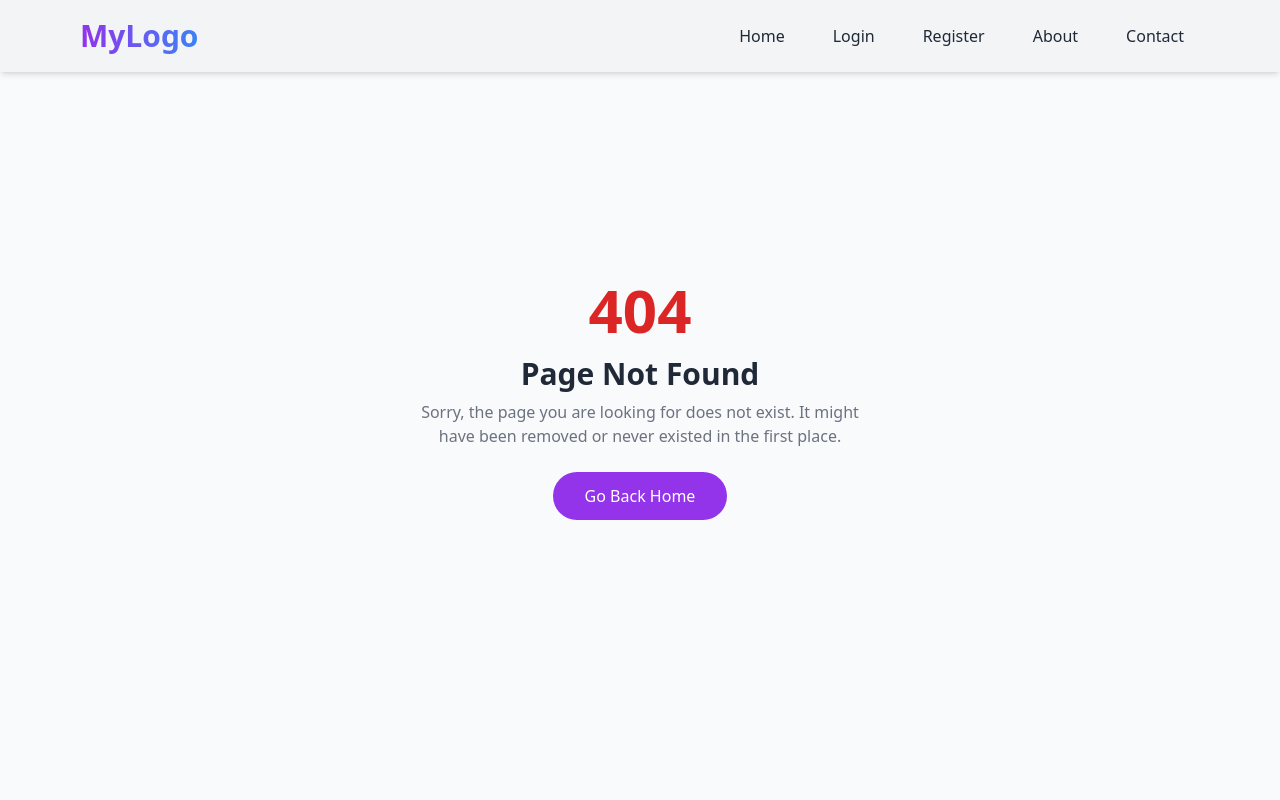
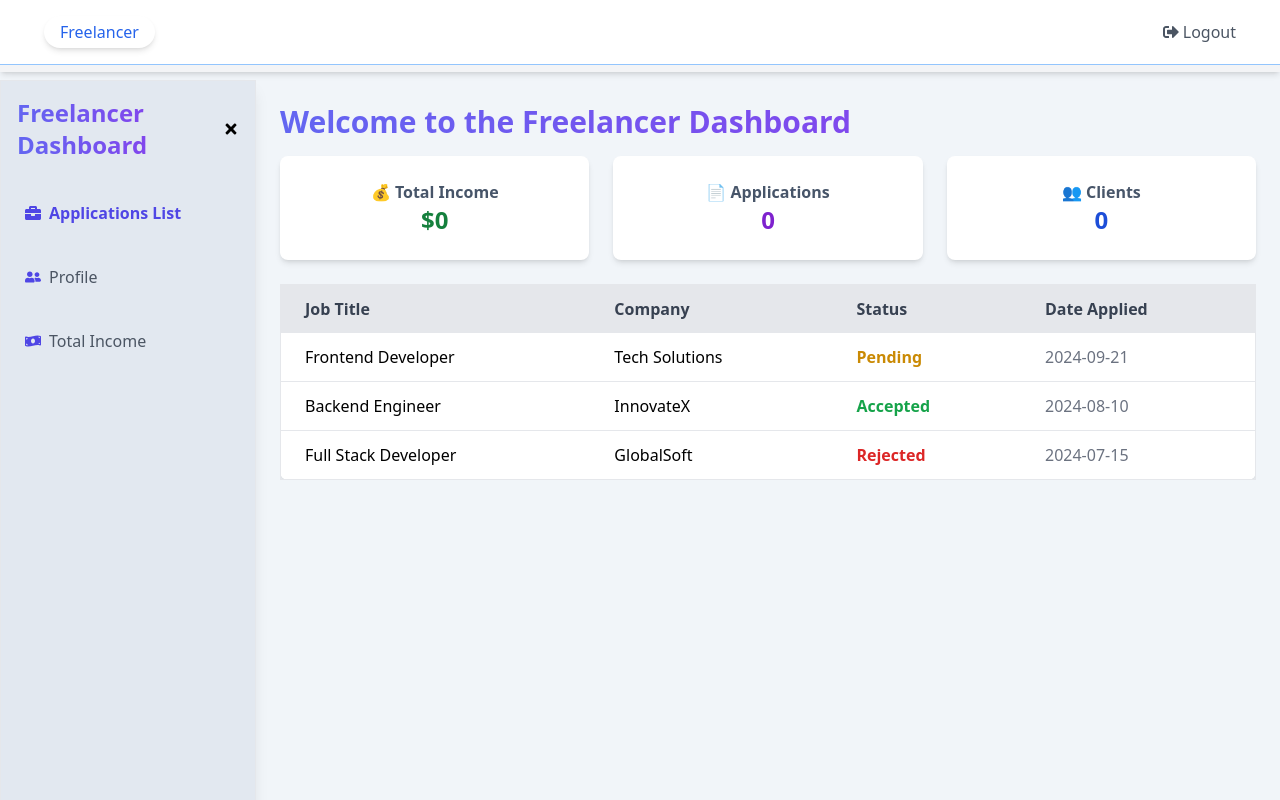
Before and after one commit to Emmanuel10701/Airline_Frontent_React, a React (Vite) app: page /freelacer in a window 1280 px wide. Shown: the top 800 px of the page. Built offline with nearby package versions, Linux system fonts and the light colour scheme; the HTML template or start-up script is replaced by a standard one.

Commit message:
✨ Update Job Applicant Form with emojis and refactor

```diff
--- a/src/App.jsx
+++ b/src/App.jsx
@@ -10,8 +10,8 @@ import Register from '../src/pages/register'; // Import the Register component
 import Login from '../src/pages/login'; // Import the Login component
 import Joblist from '../src/pages/jobaspage.jsx'; // Import the Joblist component
 import JobDetail from '../src/pages/jobDetail.jsx'; // Import the JobDetail component
-import Profile from '../src/pages/profile.jsx'; // Import the Profile component
 import Clientdashboard from '../src/pages/clientdashboard.jsx'; // Import the Clientdashboard component
+import FreelancerDashboard from '../src/pages/freelancer.jsx'; // Import the Clientdashboard component
 
 const App = () => {
     return (
@@ -27,12 +27,13 @@ const App = () => {
                 <Route path="/register" element={<Register />} />
                 <Route path="/login" element={<Login />} />
                 <Route path="/jobslist" element={<Joblist />} />
-                <Route path="/profile" element={<Profile />} />
                 <Route path="/clientdashboard" element={<Clientdashboard />} />
+                <Route path="/freelacer" element={<FreelancerDashboard />} />
                 <Route path="/jobDetail/:jobId" element={<JobDetail />} />
                 <Route path="*" element={<NotFound />} />
             </Routes>
             {window.location.pathname !== '/clientdashboard' && <Footer />} {/* Render Footer except on Clientdashboard */}
+            {window.location.pathname !== '/freelacer' && <Footer />} {/* Render Footer except on Clientdashboard */}
         </Router>
     );
 };
--- /dev/null
+++ b/src/components/applicationslist.jsx
@@ -0,0 +1,69 @@
+import React from 'react';
+
+const ApplicationsList = () => {
+  // Dummy data
+  const applications = [
+    {
+      id: 1,
+      jobTitle: 'Frontend Developer',
+      company: 'Tech Solutions',
+      status: 'Pending',
+      dateApplied: '2024-09-21',
+    },
+    {
+      id: 2,
+      jobTitle: 'Backend Engineer',
+      company: 'InnovateX',
+      status: 'Accepted',
+      dateApplied: '2024-08-10',
+    },
+    {
+      id: 3,
+      jobTitle: 'Full Stack Developer',
+      company: 'GlobalSoft',
+      status: 'Rejected',
+      dateApplied: '2024-07-15',
+    },
+  ];
+
+  if (applications.length === 0) {
+    return <p className="text-gray-500 text-center">No applications available</p>;
+  }
+
+  return (
+    <div className="overflow-x-auto">
+      <table className="min-w-full bg-white border border-gray-200 shadow-md rounded-lg">
+        <thead className="bg-gray-200 text-gray-700">
+          <tr>
+            <th className="py-3 px-6 text-left">Job Title</th>
+            <th className="py-3 px-6 text-left">Company</th>
+            <th className="py-3 px-6 text-left">Status</th>
+            <th className="py-3 px-6 text-left">Date Applied</th>
+          </tr>
+        </thead>
+        <tbody>
+          {applications.map((application) => (
+            <tr key={application.id} className="border-b border-gray-200">
+              <td className="py-3 px-6">{application.jobTitle}</td>
+              <td className="py-3 px-6">{application.company}</td>
+              <td
+                className={`py-3 px-6 font-semibold ${
+                  application.status === 'Pending'
+                    ? 'text-yellow-600'
+                    : application.status === 'Rejected'
+                    ? 'text-red-600'
+                    : 'text-green-600'
+                }`}
+              >
+                {application.status}
+              </td>
+              <td className="py-3 px-6 text-gray-500">{application.dateApplied}</td>
+            </tr>
+          ))}
+        </tbody>
+      </table>
+    </div>
+  );
+};
+
+export default ApplicationsList;
--- /dev/null
+++ b/src/pages/freelancer.jsx
@@ -0,0 +1,147 @@
+// FreelancerDashboard.js
+
+import React, { useEffect, useState } from 'react';
+import { ToastContainer, toast } from 'react-toastify';
+import 'react-toastify/dist/ReactToastify.css';
+import { FaBriefcase, FaMoneyBillWave, FaUserFriends, FaBars, FaSignOutAlt, FaTimes } from 'react-icons/fa';
+import { CircularProgress } from '@mui/material';
+import ProfileForm from '../components/profile'; // Import ProfileForm component
+import ApplicationsList from '../components/applicationslist'; // Import ApplicationsList component
+import { FaExclamationTriangle } from 'react-icons/fa';
+
+const FreelancerDashboard = () => {
+  const [activeTab, setActiveTab] = useState('applicationsList'); // Default to applications list
+  const [loading, setLoading] = useState(false);
+  const [sidebarOpen, setSidebarOpen] = useState(false);
+  const [error, setError] = useState(null);
+  const [profileData, setProfileData] = useState({
+    name: '',
+    email: '',
+    phone: '',
+    totalIncome: 0,
+    appliedJobs: [],
+    clients: [],
+  });
+
+  const handleTabChange = (tab) => {
+    setLoading(true);
+    setActiveTab(tab);
+    setTimeout(() => {
+      setLoading(false);
+      setSidebarOpen(false);
+    }, 1000);
+  };
+
+  const handleProfileChange = (data) => {
+    setProfileData(data);
+    localStorage.setItem('freelancerProfile', JSON.stringify(data));
+    toast.success("Profile updated successfully!");
+  };
+
+  useEffect(() => {
+    // Load existing profile data from local storage if it exists
+    const storedProfile = JSON.parse(localStorage.getItem('freelancerProfile'));
+    if (storedProfile) {
+      setProfileData(storedProfile);
+    }
+  }, []);
+
+  if (loading) return <div className="flex justify-center items-center h-screen"><CircularProgress /></div>;
+
+  if (error) {
+    return (
+      <div className="flex flex-col items-center justify-center h-screen text-center">
+        <FaExclamationTriangle className="text-red-500 mb-4" style={{ fontSize: '48px' }} />
+        <h2 className="text-xl font-semibold text-gray-800">Something went wrong!</h2>
+        <p className="text-gray-600">{error}</p>
+      </div>
+    );
+  }
+
+  return (
+    <>
+      <div className="fixed top-0 left-0 w-full bg-white border-b border-blue-300 py-4 z-50 flex items-center justify-between">
+        <div className="container mx-auto flex justify-between items-center px-4 md:px-8">
+          <div className="w-44 cursor-pointer flex items-center">
+            <span className="ml-3 bg-white rounded-full text-blue-600 px-4 py-1 shadow-md">Freelancer</span>
+          </div>
+          <button
+            className="flex items-center text-gray-600 hover:bg-gray-200 rounded px-3 py-1"
+          >
+            <FaSignOutAlt className="mr-1" /> Logout
+          </button>
+        </div>
+        <button className="md:hidden text-gray-600" onClick={() => setSidebarOpen(true)}>
+          <FaBars className="text-2xl" />
+        </button>
+      </div>
+
+      <div className="flex h-screen bg-slate-100">
+        <aside className={`fixed left-0 top-0 h-full mt-20 border bg-slate-200 shadow-lg transition-transform transform ${sidebarOpen ? 'translate-x-0' : '-translate-x-full'} md:translate-x-0 md:w-64 z-20`}>
+          <div className="flex justify-between p-4">
+            <h1 className="text-2xl font-extrabold bg-clip-text text-transparent bg-gradient-to-r from-indigo-500 to-purple-600">
+              Freelancer Dashboard
+            </h1>
+            <button onClick={() => setSidebarOpen(false)}>
+              <FaTimes />
+            </button>
+          </div>
+          <nav className="flex flex-col gap-6 p-4">
+            <button
+              onClick={() => handleTabChange('applicationsList')}
+              className={`flex items-center p-2 text-gray-600 hover:bg-gray-200 rounded ${activeTab === 'applicationsList' ? 'font-bold text-indigo-600' : ''}`}
+            >
+              <FaBriefcase className="mr-2 text-indigo-600" /> Applications List
+            </button>
+            <button
+              onClick={() => handleTabChange('profile')}
+              className={`flex items-center p-2 text-gray-600 hover:bg-gray-200 rounded ${activeTab === 'profile' ? 'font-bold text-indigo-600' : ''}`}
+            >
+              <FaUserFriends className="mr-2 text-indigo-600" /> Profile
+            </button>
+            <button
+              onClick={() => handleTabChange('income')}
+              className={`flex items-center p-2 text-gray-600 hover:bg-gray-200 rounded ${activeTab === 'income' ? 'font-bold text-indigo-600' : ''}`}
+            >
+              <FaMoneyBillWave className="mr-2 text-indigo-600" /> Total Income
+            </button>
+          </nav>
+        </aside>
+
+        {sidebarOpen && (
+          <div className="fixed inset-0 bg-black opacity-50 z-10" onClick={() => setSidebarOpen(false)}></div>
+        )}
+
+        <main className="flex-1 md:ml-64 ml-1 p-6 overflow-y-auto">
+          <h1 className="text-3xl font-extrabold bg-clip-text text-transparent bg-gradient-to-r from-indigo-500 to-purple-600 mt-20 mb-4">
+            Welcome to the Freelancer Dashboard
+          </h1>
+
+          {/* Card layout for income and applications */}
+          <div className="grid grid-cols-1 sm:grid-cols-2 lg:grid-cols-3 place-items-center gap-6 mb-6">
+            <div className="p-6 hover:shadow-lg bg-white rounded-lg shadow-md w-full max-w-xs">
+              <h3 className="text-md text-center text-slate-600 font-bold">💰 Total Income</h3>
+              <p className="text-2xl font-bold text-center text-green-700">${profileData.totalIncome}</p>
+            </div>
+            <div className="p-6 hover:shadow-lg bg-white rounded-lg shadow-md w-full max-w-xs">
+              <h3 className="text-md text-center text-slate-600 font-bold">📄 Applications</h3>
+              <p className="text-2xl font-bold text-center text-purple-700">{profileData.appliedJobs.length}</p>
+            </div>
+            <div className="p-6 hover:shadow-lg bg-white rounded-lg shadow-md w-full max-w-xs">
+              <h3 className="text-md text-center text-slate-600 font-bold">👥 Clients</h3>
+              <p className="text-2xl font-bold text-center text-blue-700">{profileData.clients.length}</p>
+            </div>
+          </div>
+
+          {/* Render the appropriate component based on active tab */}
+          {activeTab === 'applicationsList' && <ApplicationsList applications={profileData.appliedJobs} />}
+          {activeTab === 'profile' && <ProfileForm profileData={profileData} onProfileChange={handleProfileChange} />}
+          {/* Add more components for income management if needed */}
+        </main>
+        <ToastContainer />
+      </div>
+    </>
+  );
+};
+
+export default FreelancerDashboard;
```
Also changed, not shown: src/components/profile.jsx (renamed from src/pages/profile.jsx).
